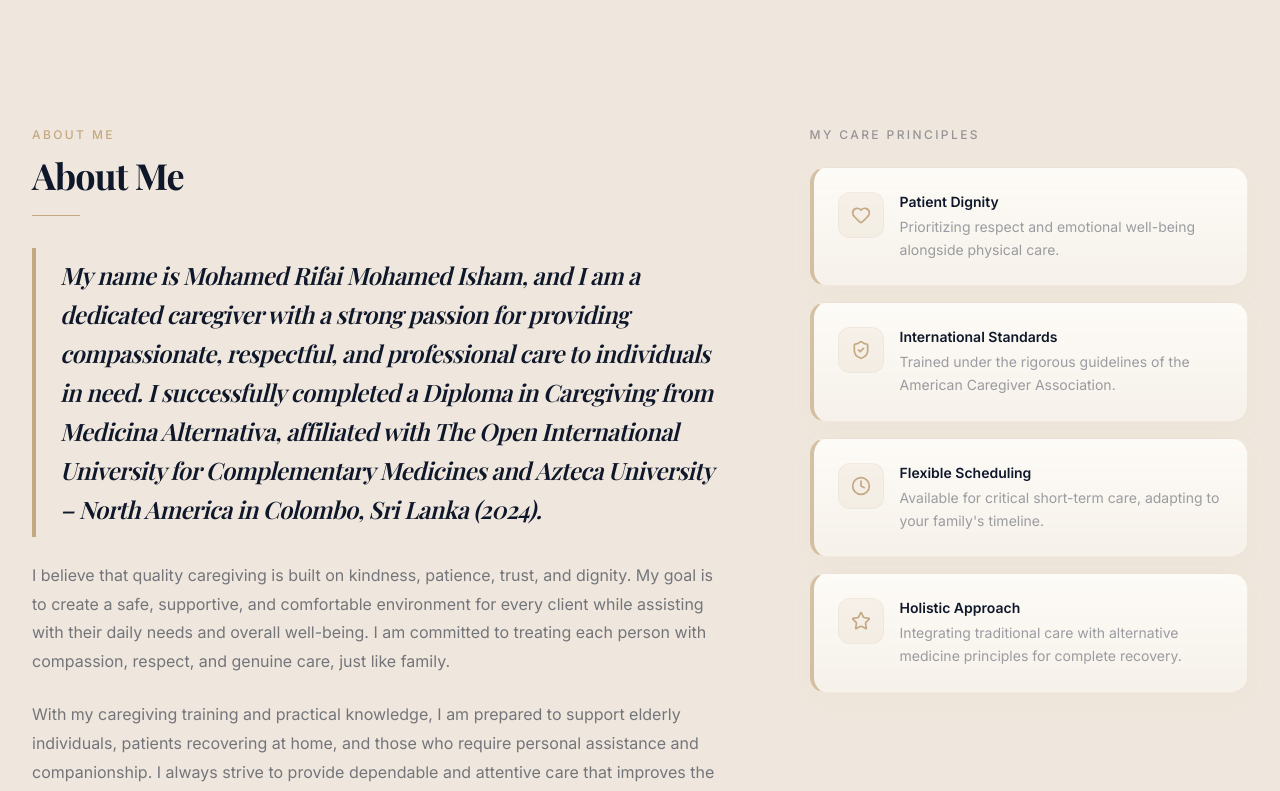
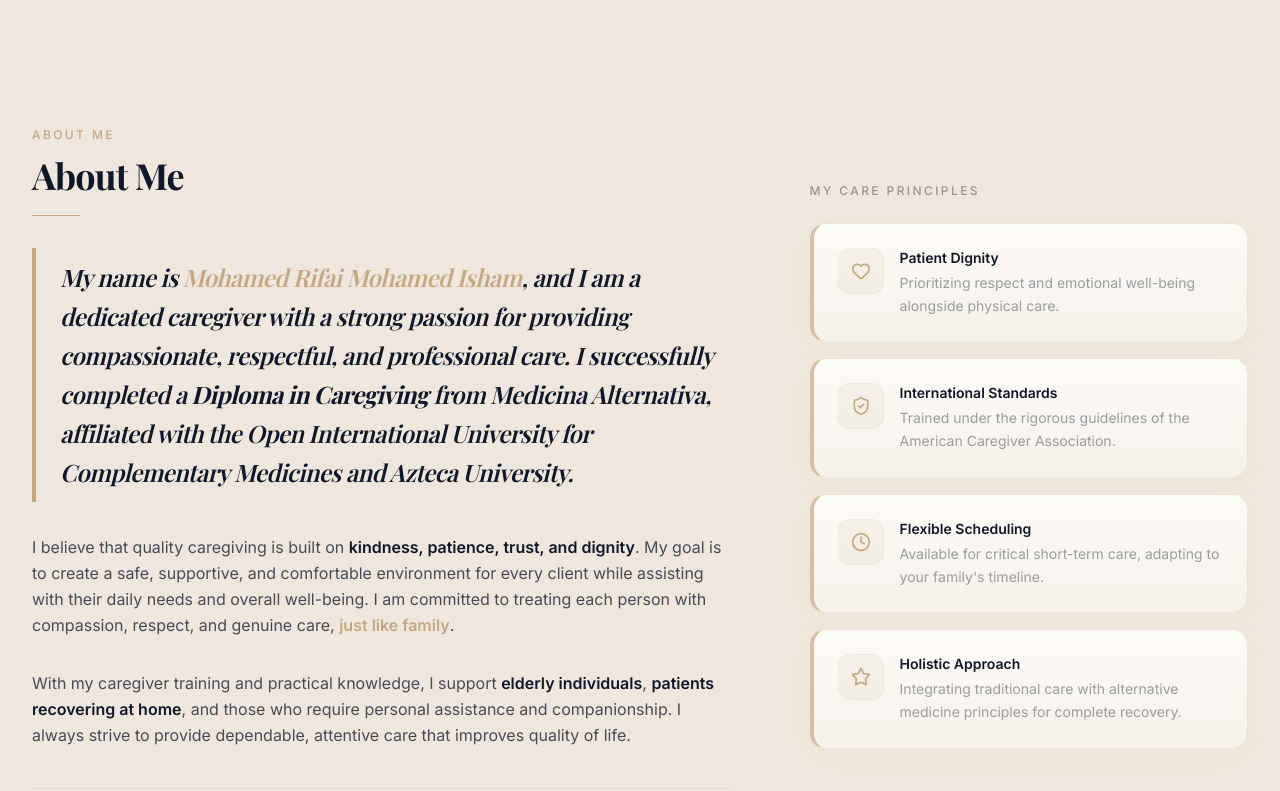
Before and after one commit to nazham/caregiver-portfolio, a Next.js app: page / in a window 1280 px wide. Shown: the part 820-1611 px from the top of the page. Built offline with nearby package versions, Linux system fonts and the light colour scheme.

Commit message:
style: update About component layout and refine typography with enhanced bio formatting

```diff
--- a/src/components/About.tsx
+++ b/src/components/About.tsx
@@ -33,11 +33,13 @@ export default function About() {
               <div className="w-12 h-px bg-accent mt-5" aria-hidden="true"></div>
             </div>
 
-            <div className="space-y-6 text-lead-text text-base leading-[1.8]">
+            <div className="space-y-8">
               {about.bioParagraphs.map((paragraph, idx) => (
                 <p
                   key={idx}
-                  className={idx === 0 ? "text-xl sm:text-2xl heading-serif italic text-primary-text font-medium border-l-4 border-accent pl-6 py-2 leading-relaxed" : ""}
+                  className={idx === 0
+                    ? "text-xl sm:text-2xl heading-serif italic text-primary-text font-medium border-l-4 border-accent pl-6 py-2.5 leading-relaxed"
+                    : "text-secondary-text text-base leading-relaxed"}
                   dangerouslySetInnerHTML={{ __html: paragraph }}
                 />
               ))}
@@ -61,7 +63,7 @@ export default function About() {
           </article>
 
           {/* Values Cards Column (40% width on desktop) */}
-          <aside className="lg:col-span-2 space-y-6" aria-labelledby="principles-title">
+          <aside className="lg:col-span-2 space-y-6 lg:pt-14" aria-labelledby="principles-title">
             <h3 id="principles-title" className="text-xs font-medium uppercase tracking-[0.2em] text-muted-text">My Care Principles</h3>
             <div className="grid sm:grid-cols-2 lg:grid-cols-1 gap-4">
               {about.values.map((item, idx) => (
--- a/src/data/portfolio-content.ts
+++ b/src/data/portfolio-content.ts
@@ -160,9 +160,9 @@ export const portfolioContent: PortfolioContent = {
   about: {
     title: "About Me",
     bioParagraphs: [
-      "My name is Mohamed Rifai Mohamed Isham, and I am a dedicated caregiver with a strong passion for providing compassionate, respectful, and professional care to individuals in need. I successfully completed a Diploma in Caregiving from Medicina Alternativa, affiliated with The Open International University for Complementary Medicines and Azteca University – North America in Colombo, Sri Lanka (2024).",
-      "I believe that quality caregiving is built on kindness, patience, trust, and dignity. My goal is to create a safe, supportive, and comfortable environment for every client while assisting with their daily needs and overall well-being. I am committed to treating each person with compassion, respect, and genuine care, just like family.",
-      "With my caregiving training and practical knowledge, I am prepared to support elderly individuals, patients recovering at home, and those who require personal assistance and companionship. I always strive to provide dependable and attentive care that improves the quality of life of the people I serve."
+      "My name is <strong class=\"text-accent font-semibold\">Mohamed Rifai Mohamed Isham</strong>, and I am a dedicated caregiver with a strong passion for providing compassionate, respectful, and professional care. I successfully completed a <strong class=\"text-primary-text font-bold\">Diploma in Caregiving</strong> from Medicina Alternativa, affiliated with the <em class=\"text-primary-text font-medium\">Open International University for Complementary Medicines</em> and <em class=\"text-primary-text font-medium\">Azteca University</em>.",
+      "I believe that quality caregiving is built on <strong class=\"text-primary-text font-semibold\">kindness, patience, trust, and dignity</strong>. My goal is to create a safe, supportive, and comfortable environment for every client while assisting with their daily needs and overall well-being. I am committed to treating each person with compassion, respect, and genuine care, <strong class=\"text-accent font-semibold\">just like family</strong>.",
+      "With my caregiver training and practical knowledge, I support <strong class=\"text-primary-text font-semibold\">elderly individuals</strong>, <strong class=\"text-primary-text font-semibold\">patients recovering at home</strong>, and those who require personal assistance and companionship. I always strive to provide dependable, attentive care that improves quality of life."
     ],
     values: [
       {
```
